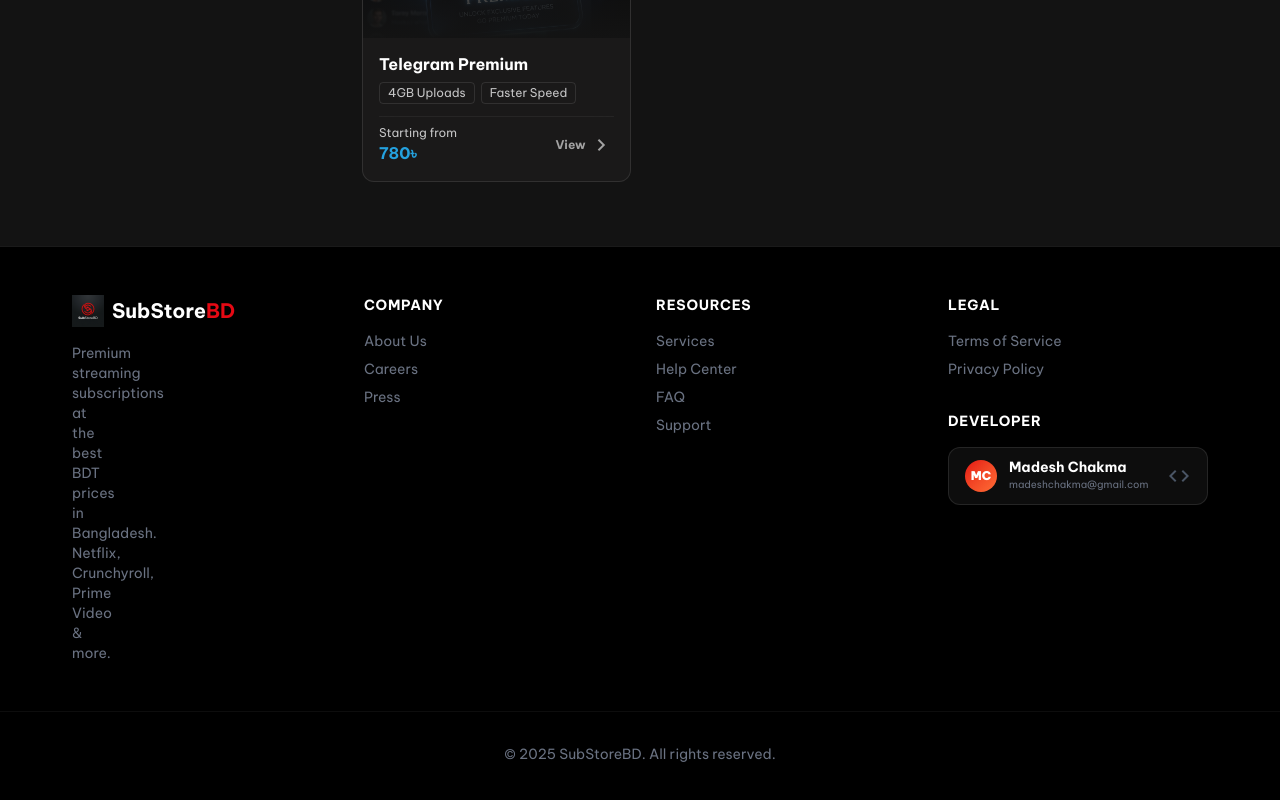
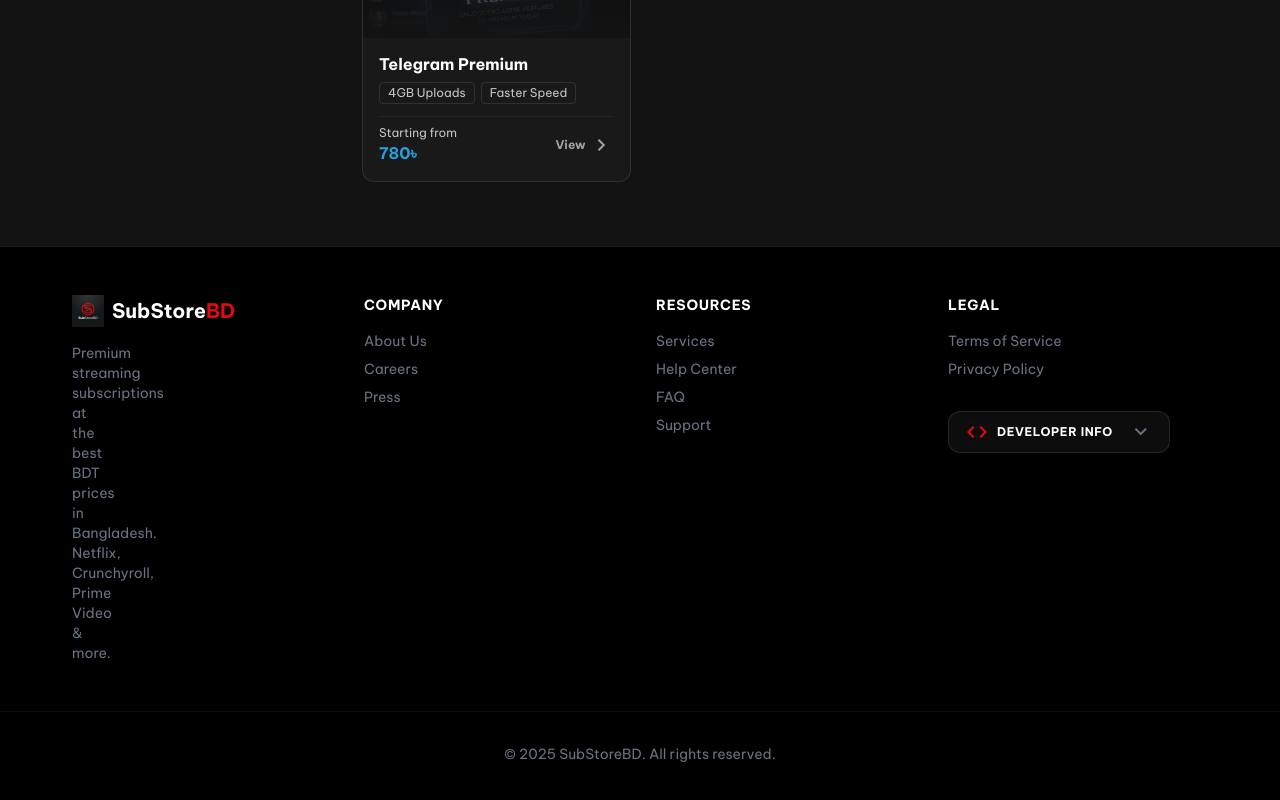
Before and after one commit to chakmariken535-max/substorebd, a Next.js app: page / in a window 1280 px wide. Shown: the part 2709-3509 px from the top of the page. Built offline with nearby package versions, Linux system fonts and the light colour scheme.

Commit message:
Update footer developer info visibility

```diff
--- a/src/components/Footer.tsx
+++ b/src/components/Footer.tsx
@@ -36,8 +36,13 @@
           </div>
 
           <div className="pt-4">
-            <h4 className="text-white font-bold uppercase tracking-wider mb-4">Developer</h4>
-            <div className="flex items-center gap-3 bg-white/5 px-4 py-3 rounded-xl border border-white/10 group hover:border-[#E50914]/30 hover:bg-white/10 transition-all duration-300">
+            <details className="group [&_summary::-webkit-details-marker]:hidden">
+              <summary className="list-none cursor-pointer flex items-center gap-2 bg-white/5 px-4 py-2 rounded-xl border border-white/10 hover:border-[#E50914]/30 hover:bg-white/10 transition-all duration-300 w-max">
+                <span className="material-symbols-outlined text-sm text-[#E50914]">code</span>
+                <span className="text-white font-bold text-xs uppercase tracking-wider">Developer Info</span>
+                <span className="material-symbols-outlined text-gray-500 transition-transform duration-300 group-open:rotate-180 ml-2">expand_more</span>
+              </summary>
+              <div className="mt-3 flex items-center gap-3 bg-white/5 px-4 py-3 rounded-xl border border-white/10 group-hover:border-[#E50914]/30 group-hover:bg-white/10 transition-all duration-300">
                 <div className="w-8 h-8 rounded-full bg-gradient-to-br from-[#E50914] to-[#ff6b35] flex items-center justify-center text-white text-xs font-black shrink-0">
                   MC
                 </div>
@@ -50,8 +55,8 @@
                     madeshchakma@gmail.com
                   </a>
                 </div>
-              <span className="material-symbols-outlined text-gray-600 group-hover:text-[#E50914] transition-colors text-base">code</span>
               </div>
+            </details>
           </div>
         </div>
       </div>
```
Lines whose indentation alone changed are shown as unchanged.
